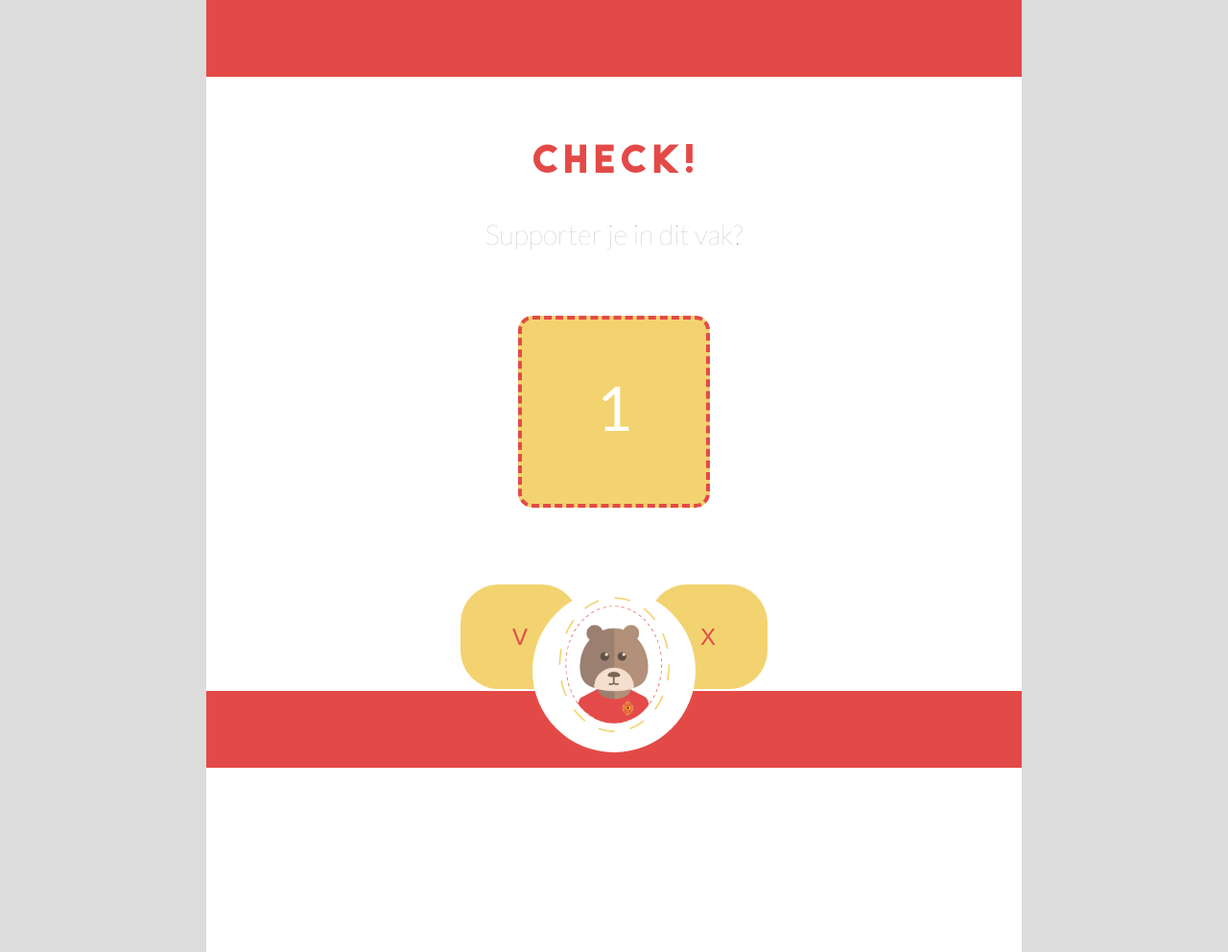
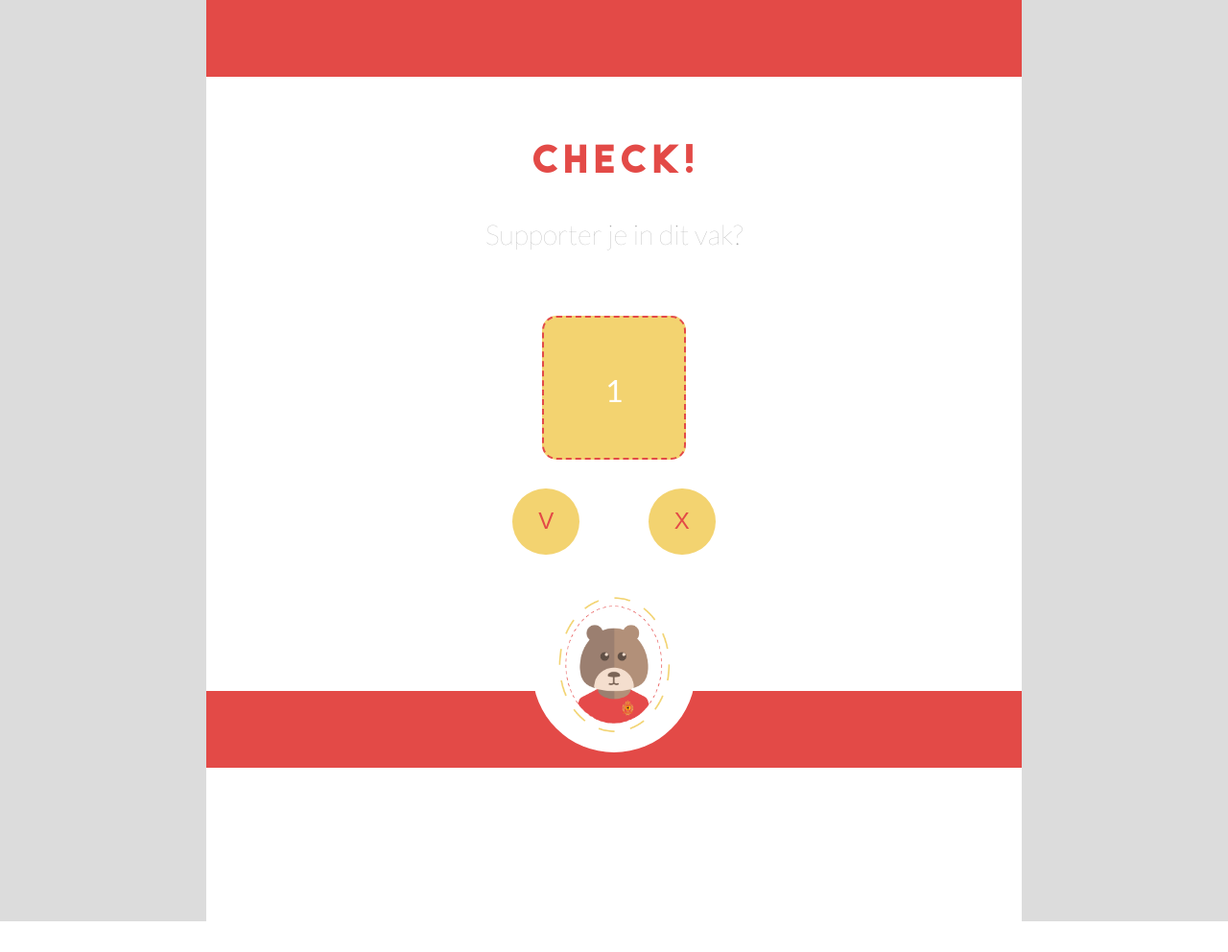
Before and after one commit to r0615219/superfan, a PHP site: page /hier.php in a window 1280 px wide. Shown: the whole page at 96% size. After the commit the page ends 960 px from the top, so only its background shows below. Run offline with PHP 8.4, Linux system fonts and the light colour scheme; the visitor is signed in with stand-in values (Sample User, id 1); some libraries are stand-ins or nearby versions.

Commit message:
wat dingen gefikst ditdat

```diff
--- a/css/style.css
+++ b/css/style.css
@@ -287,9 +287,9 @@ a.a-buttonVak {
 
     .btn-square{
 
-        width: 200px;
-        height: 200px;
-        border: 4px dashed #E34A47;
+        width: 150px;
+        height: 150px;
+        border: 2px dashed #E34A47;
         border-radius: 15px;
         margin-top: 70px;
     }
@@ -297,32 +297,32 @@ a.a-buttonVak {
     .btn-square p{
 
         padding-top: 20px;
-        font-size: 4em;
+        font-size: 2em;
 
     }
 
     .btnsCheck {
 
-        margin-top: 100px;
+        margin-top: 50px;
     }
 
     .btnsCheck #btn-ja {
 
         font-size: 1.5em;
 
-        padding-left: 8%;
-        padding-right: 8%;
-        padding-top: 6%;
-        padding-bottom: 6%;
+        padding-left: 4%;
+        padding-right: 4%;
+        padding-top: 3%;
+        padding-bottom: 3%;
     }
 
     .btnsCheck #btn-nee {
-       font-size: 1.5em;
+        font-size: 1.5em;
 
-       padding-left: 8%;
-       padding-right: 8%;
-       padding-top: 6%;
-       padding-bottom: 6%;
+        padding-left: 4%;
+        padding-right: 4%;
+        padding-top: 3%;
+        padding-bottom: 3%;
 
    }
 
@@ -600,6 +600,7 @@ input[type=checkbox] {
 }
 
 @media screen and (min-width: 760px) {
+
 
     .voorkeuren .checkboxSlide {
 
--- a/voorkeuren.php
+++ b/voorkeuren.php
@@ -87,8 +87,6 @@
 
         <h1>D e e l n e m e n <br> a a n . . .</h1>
 
-        <p>Laat weten welke opdrachten je wil uitvoeren.</p>
-
         <form action="" method="post">
 
             <div class="voorkeuren">
```
